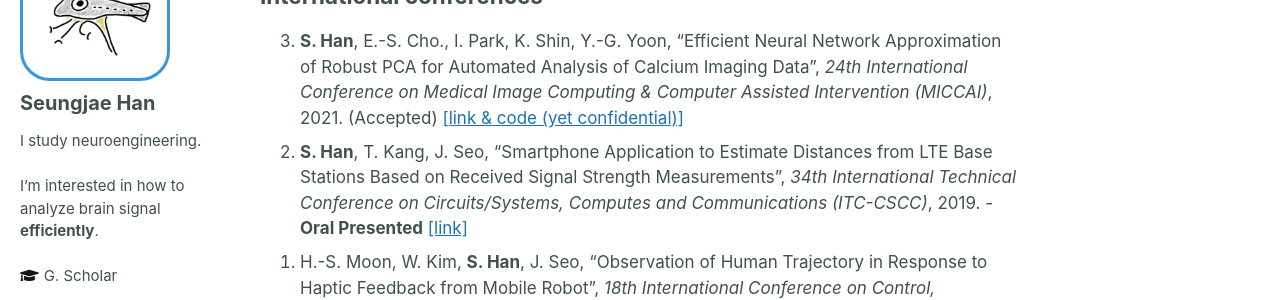
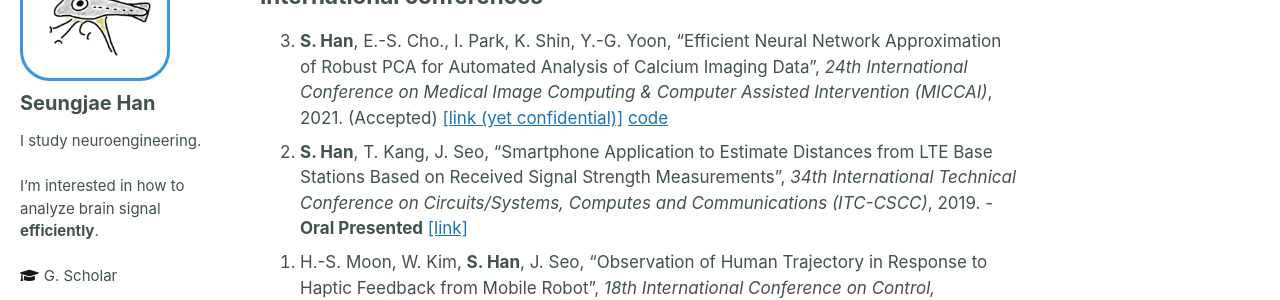
Before and after one commit to SteveJayH/SteveJayH.github.io, a Jekyll site: the page built from _pages/publications.md, in a window 1280 px wide and 1011 px high. Shown: the part 170-470 px from the top of the window. Built offline with Jekyll 4.4.1, drawn with Linux system fonts in a browser that asks for light colours; cached includes are drawn as plain includes; part of the change alters nothing that is shown.

```diff
--- a/_pages/publications.md
+++ b/_pages/publications.md
@@ -8,7 +8,7 @@ title: "Publications"
 
 ### International conferences
 
-0. **S. Han**, E.-S. Cho., I. Park, K. Shin, Y.-G. Yoon, "Efficient Neural Network Approximation of Robust PCA for Automated Analysis of Calcium Imaging Data", *24th International Conference on Medical Image Computing & Computer Assisted Intervention (MICCAI)*, 2021. (Accepted) [[link & code (yet confidential)]](/publications/)
+0. **S. Han**, E.-S. Cho., I. Park, K. Shin, Y.-G. Yoon, "Efficient Neural Network Approximation of Robust PCA for Automated Analysis of Calcium Imaging Data", *24th International Conference on Medical Image Computing & Computer Assisted Intervention (MICCAI)*, 2021. (Accepted) [[link (yet confidential)]](/publications/) [code](https://github.com/NICALab/BEAR)
 1. **S. Han**, T. Kang, J. Seo, "Smartphone Application to Estimate Distances from LTE Base Stations Based on Received Signal Strength Measurements", *34th International Technical Conference on Circuits/Systems, Computes and Communications (ITC-CSCC)*, 2019. - **Oral Presented** [[link]](https://ieeexplore.ieee.org/document/8793365){:target="_blank"}
 2. H.-S. Moon, W. Kim, **S. Han**, J. Seo, "Observation of Human Trajectory in Response to Haptic Feedback from Mobile Robot", *18th International Conference on Control, Automation and Systems (ICCAS)*, 2018. [[link]](https://ieeexplore.ieee.org/document/8571937){:target="_blank"}
 {: reversed="reversed"}
```
